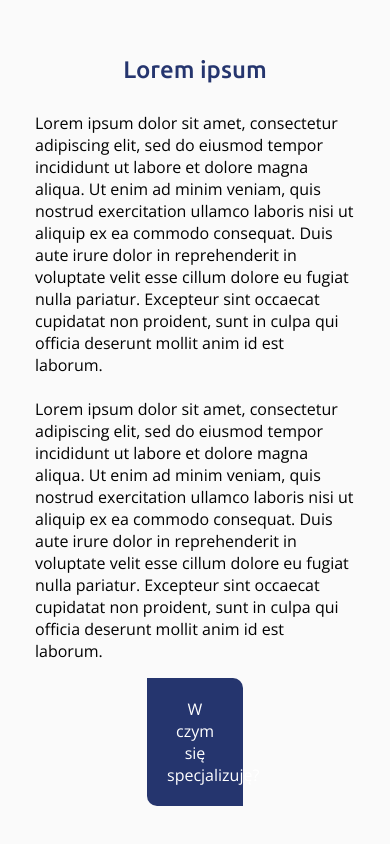
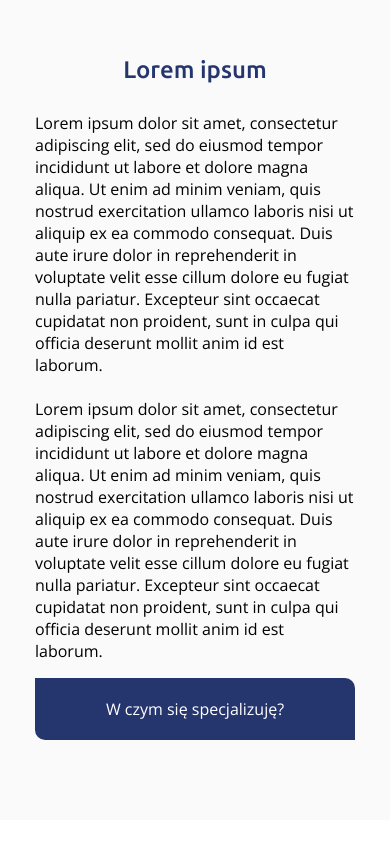
Before and after one commit to thesmarthero/projectzero, a plain HTML site: page index.html in a window 390 px wide. Shown: the part 1067-1911 px from the top of the page. After the commit the page ends 1887 px from the top, so only its background shows below. Drawn offline with nearby package versions, Linux system fonts and the light colour scheme.

Commit message:
Add files via upload

```diff
--- a/style.css
+++ b/style.css
@@ -195,3 +195,9 @@ h1, h2 {
     text-align: center;
     border-radius: 0px 10px 0px 10px;
 }
+
+@media (max-width: 768px) {
+    .btn.btn-wiecej {
+        width: 100%;
+    }
+}
```
